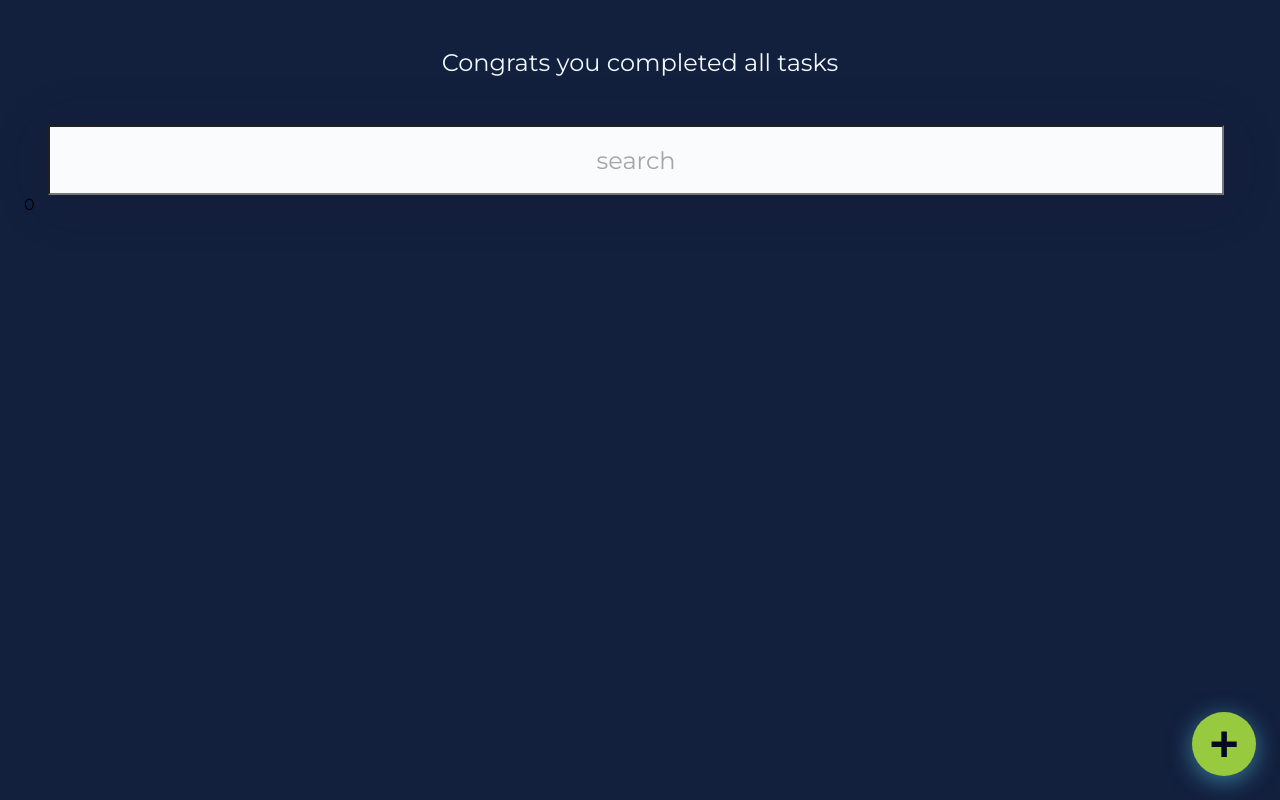
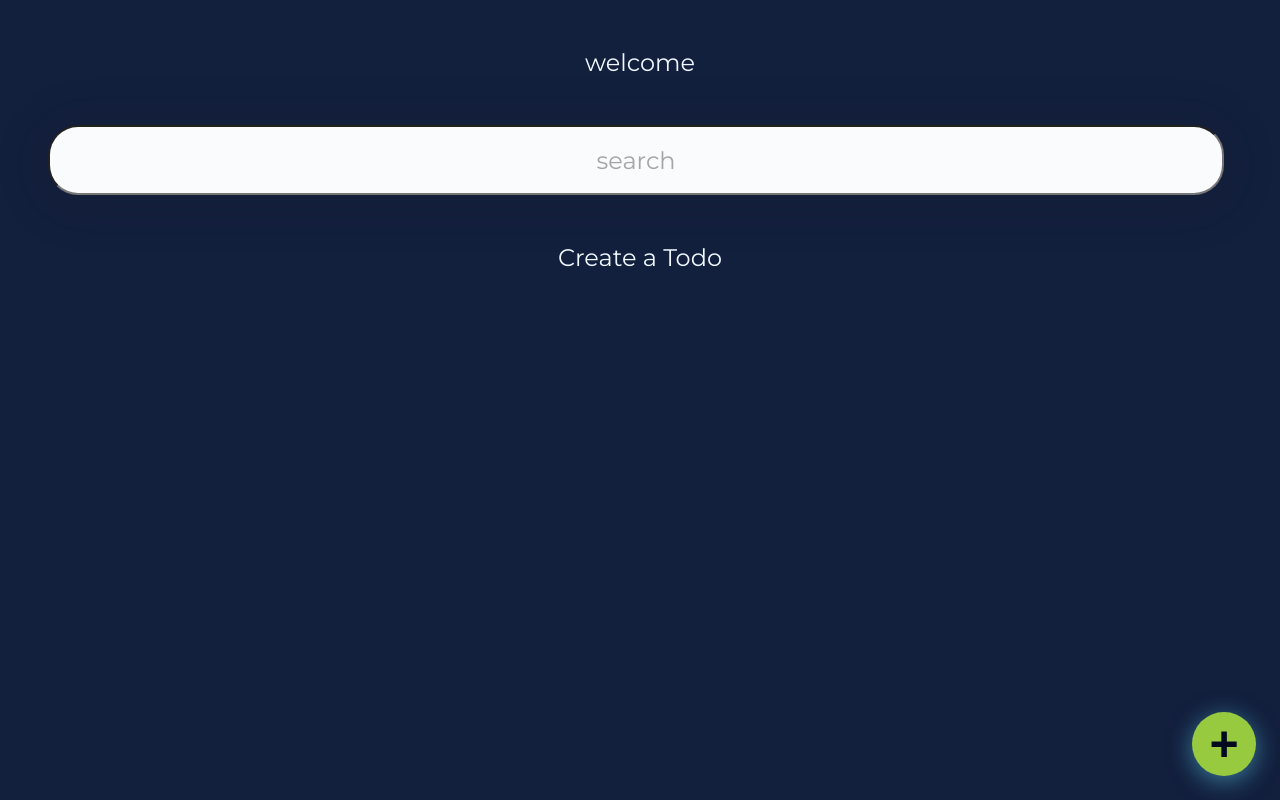
Before and after one commit to julio249/TodoMachine, a React app: page / in a window 1280 px wide. Built offline with nearby package versions, Linux system fonts and the light colour scheme.

Commit message:
fixed typos of welcome message

```diff
--- /dev/null
+++ b/src/App/EmptySearchedTodos.css
@@ -0,0 +1,9 @@
+.EmptySearchedTodos {
+    font-size: 24px;
+    text-align: center;
+    margin: 0;
+    padding: 48px;
+    font-weight: normal;
+    color: aliceblue;
+    z-index: 1;
+  }
--- a/src/App/index.js
+++ b/src/App/index.js
@@ -10,10 +10,12 @@ import { TodosLoading } from '../TodosLoading';
 import { TodosError } from '../TodosError';
 import { EmptyTodos } from '../EmptyTodos';
 import { Modal } from '../Modal';
-import { TodoForm } from '../TodoForm'
+import { TodoForm } from '../TodoForm';
 import { ChangeAlert } from '../ChangeAlert';
 
 import { TodoHeader } from '../TodoHeader';
+
+import './EmptySearchedTodos.css'
 
 
 
@@ -70,7 +72,7 @@ function App() {
         onLoading={() => <TodosLoading/>}
         onEmptyTodos={() => <EmptyTodos/>}
         onEmptySearchedTodos={(searchedValue) =>
-          <p>no results for {searchedValue}</p>
+          <p className='EmptySearchedTodos'>no results for {searchedValue}</p>
         }
         //render Prop:
         // render={todo => (
--- a/src/ChangeAlert/index.js
+++ b/src/ChangeAlert/index.js
@@ -8,7 +8,7 @@ function ChangeAlert({ sincronize }){
           <div className="ChangeAlert-bg">
             <div className="ChangeAlert-container">
               <p>Seems like there was a change in another Tab or window in your browser  .</p>
-              <p>¿Quieres sincronizar tus TODOs?</p>
+              <p>Would you like to synchronize TODOs?</p>
               <button
                 className="TodoForm-button TodoForm-button--add"
                 onClick={toggleShow}
--- /dev/null
+++ b/src/EmptyTodos/EmptyTodos.css
@@ -0,0 +1,9 @@
+.EmptyTodos {
+    font-size: 24px;
+    text-align: center;
+    margin: 0;
+    padding: 48px;
+    font-weight: normal;
+    color: aliceblue;
+    z-index: 1;
+  }
--- a/src/EmptyTodos/index.js
+++ b/src/EmptyTodos/index.js
@@ -1,4 +1,4 @@
-// import './EmptyTodos.css';
+import './EmptyTodos.css';
 import React from 'react';
 
 function EmptyTodos(){
@@ -6,7 +6,7 @@ function EmptyTodos(){
 
     return(
 
-        <p>Create a TODO..</p>
+        <p className="EmptyTodos">Create a Todo</p>
 
     );
   }
--- a/src/TodoCounter/index.js
+++ b/src/TodoCounter/index.js
@@ -1,17 +1,52 @@
 import './TodoCounter.css';
-import React from 'react';
+import React, { useState, useEffect } from 'react';
 
 function TodoCounter({totalTodos, completedTodos, loading}){
+    // const onFirstLoad = () => { dispatchEvent()}
+    const [firstLoad, setFirstLoad] = useState(true)
+    const [message, setMessage] = useState('')
+
+
+    useEffect(() => {
+
+        if( !!firstLoad ){
+            setMessage('welcome');
+            setFirstLoad(false)
+        }
+        else if(totalTodos === completedTodos){
+            setMessage('Congrats you completed all tasks')
+        }
+        else{
+            setMessage((
+                <>
+                  You have completed <span>{completedTodos}</span> out of <span>{totalTodos}</span> TODOS
+                </>
+              ))
+        }
+
+    }, [totalTodos, completedTodos])
+
     return(
-        totalTodos === completedTodos ?
+        <h1 className={`TodoCounter ${loading ? "TodoCounter--loading" : ""}`}>
+            {message}
+        </h1>
+        // (totalTodos === completedTodos &&  fisrtLoad) ?
 
-        <h1 className={`TodoCounter ${!!loading && "TodoCounter--loading"}`}>
-            Congrats you completed all tasks
-        </h1>
-        :
-        <h1 className='TodoCounter'>
-            Has completado <span> {completedTodos} </span> de <span>{totalTodos}</span> TODOS
-        </h1>
+        // <h1 className={`TodoCounter ${loading && "TodoCounter--loading"}`}>
+        //     Create a Todo
+        // </h1>
+        // :
+        // (totalTodos === completedTodos &&  !fisrtLoad) ?
+
+        // <h1 className={`TodoCounter ${loading && "TodoCounter--loading"}`}>
+
+        //     Congrats you completed all tasks
+        // </h1>
+
+        // :
+        // <h1 className='TodoCounter'>
+        //     You have completed <span> {completedTodos} </span> de <span>{totalTodos}</span> TODOS
+        // </h1>
     );
   }
 
--- a/src/TodoFilter/TodoFilter.css
+++ b/src/TodoFilter/TodoFilter.css
@@ -1,7 +1,7 @@
 .TodoFilter {
   background: #F9FBFC;
   display: flex;
-  border-radius: 10px solid #202329;
+  border-radius: 30px ;
   margin: 0 24px;
   height: 64px;
   width: calc(100% - 64px);
--- a/src/TodoList/index.js
+++ b/src/TodoList/index.js
@@ -5,19 +5,18 @@ function TodoList(props){
     return(
       <section className='TodoList'>
         {props.error && props.onError()}
+
         {props.loading && props.onLoading()}
 
-        {(!props.loading && !props.searchedTodos) && props.onEmptyTodos()}
+        {(!props.loading && !props.totalTodos) && props.onEmptyTodos()}
+        {/* use double negation to not show any content if not used then shows '0' */}
+        {(!!props.totalTodos && !props.searchedTodos.length) && props.onEmptySearchedTodos(props.searchedText)}
 
-
-        {(props.totalTodos && !props.searchedTodos.length) && props.onEmptySearchedTodos(props.searchedText)}
         {(!props.loading && !props.error ) && props.searchedTodos.map(renderFunct)}
 
         {/* {props.searchedTodos.map( renderFunct)} */}
 
-        <ul >
-          {props.children}
-        </ul>
+
 
       </section>
     );
```
